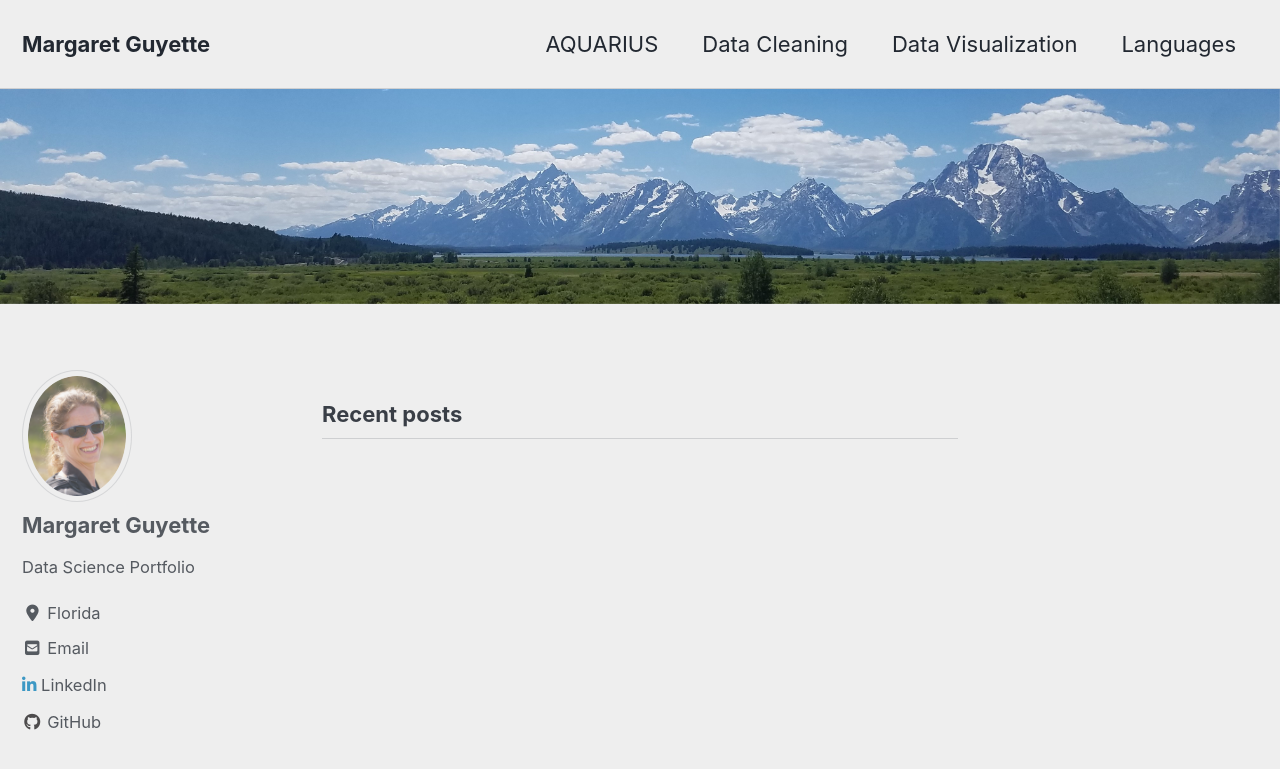
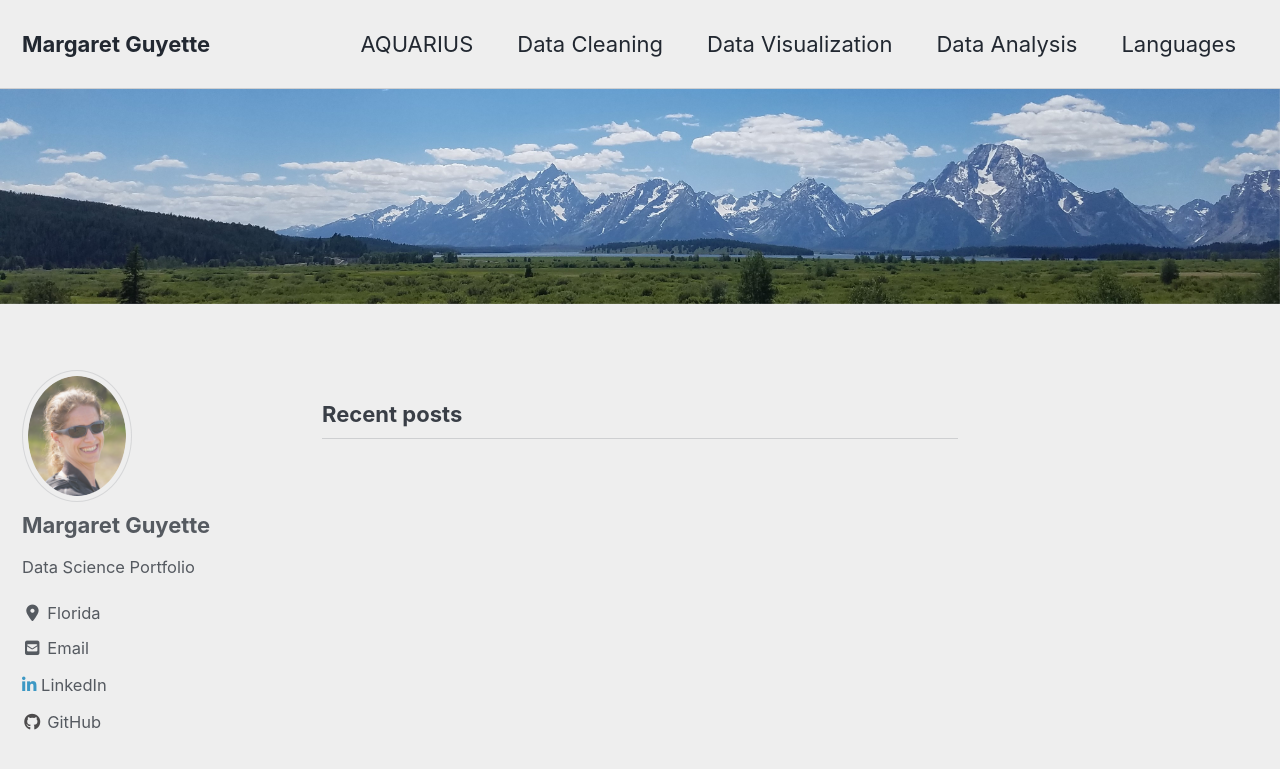
Before and after one commit to mguyette/mguyette.github.io, a Jekyll site: the page built from index.html, in a window 1280 px wide and 900 px high. Shown: the top 769 px of the window. Built offline with Jekyll 4.4.1, drawn with Linux system fonts in a browser that asks for light colours; cached includes are drawn as plain includes; nearby versions of some CDN libraries; the list of posts is cut into pages by our own code.

Commit message:
Update navigation.yml

```diff
--- a/_data/navigation.yml
+++ b/_data/navigation.yml
@@ -8,6 +8,8 @@ main:
     url: /DataCleaning/
   - title: "Data Visualization"
     url: /DataViz/
+  - title: "Data Analysis"
+    url: /DataAnalysis/
   - title: "Languages"
     url: /Languages/
   # - title: "About"
```
